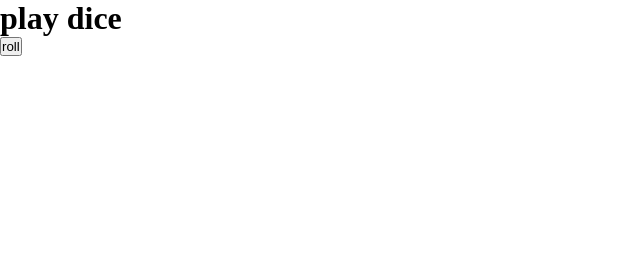
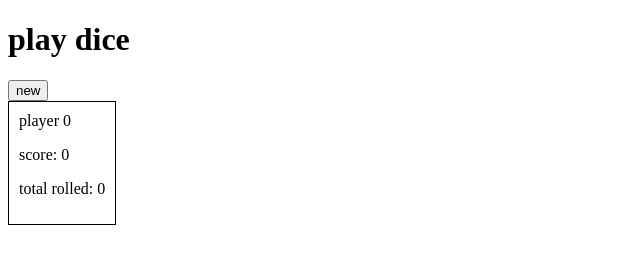
Before and after one commit to NeoIsRecursive/super-useless-site, a plain HTML site: page index.html in a window 1280 px wide. Shown: the whole page, without its empty margins (0-640 px from the left). Drawn offline with Linux system fonts and the light colour scheme.

Commit message:
its cool now

```diff
--- a/index.html
+++ b/index.html
@@ -4,12 +4,14 @@
     <meta charset="UTF-8" />
     <meta http-equiv="X-UA-Compatible" content="IE=edge" />
     <meta name="viewport" content="width=device-width, initial-scale=1.0" />
-    <link rel="stylesheet" href="style.css">
+    <link rel="stylesheet" href="styles/style.css" />
     <title></title>
   </head>
   <body>
     <h1>play dice</h1>
+    <button onclick="createPlayer()">new</button>
     <div class="game-board"></div>
+    <script src="scripts/player.js"></script>
     <script src="scripts/index.js"></script>
   </body>
 </html>
--- a/scripts/index.js
+++ b/scripts/index.js
@@ -3,58 +3,10 @@
 //Får fler 12 i samma omgång får de antingen slå om alla 3 slagen
 //eller tävla om vem som får högst poäng på ett slag.
 
-class Player {
-    constructor(id){
-        this.id = id;
-        this.score = 0;
-        this.die = [];
-        this.init();
-    }
-    init(){
-      const player = document.createElement('div');
-      player.id = 'player'+this.id;
-      document.querySelector('.game-board').appendChild(player);
-      this.drawPlayer();
-      player.addEventListener('click', event =>{
-        this.rollDice();
-      });
-    }
-    rollDice() {
-        this.die.push(Math.floor(Math.random()*6)+1);
-        if (this.die.length > 3) {
-          this.score = 0;
-          this.die = [];
-        }
-        this.drawPlayer();
-    }
-
-    drawPlayer() {
-        const player = document.querySelector('#player'+this.id);
-        player.innerHTML = '';
-        const rolls = document.createElement('ul');
-        this.die.forEach(value => {
-          const roll = document.createElement('li');
-          roll.textContent = value;
-          rolls.appendChild(roll);
-        });
-        const button = document.createElement('button');
-        button.id = this.id;
-        button.textContent = 'roll';
-        player.appendChild(rolls);
-        player.appendChild(button);
-    }
-
-    calcScore(){
-        this.die.forEach(roll => {
-            this.score += roll;
-        });
-    }
-}
-
 let players = [];
 
 const createPlayer = () => {
-    players.push(new Player(players.length));
-}
+  players.push(new Player(players.length));
+};
 
 createPlayer();
--- /dev/null
+++ b/scripts/player.js
@@ -0,0 +1,58 @@
+class Player {
+  constructor(id) {
+    this.id = id;
+    this.rolled = 0;
+    this.score = 0;
+    this.die = [];
+    this.init();
+  }
+  init() {
+    const player = document.createElement("div");
+    player.id = "player" + this.id;
+    player.setAttribute("class", "player");
+    document.querySelector(".game-board").appendChild(player);
+    this.drawPlayer();
+    player.addEventListener("click", (event) => {
+      this.rollDice();
+    });
+  }
+  rollDice() {
+    this.die.push(Math.floor(Math.random() * 6) + 1);
+    if (this.die.length > 3) this.reset();
+    this.calcScore();
+    this.drawPlayer();
+  }
+
+  drawPlayer() {
+    const player = document.querySelector("#player" + this.id);
+    player.textContent = "player " + this.id;
+    const rolls = document.createElement("ol");
+    this.die.forEach((value) => {
+      const roll = document.createElement("li");
+      roll.textContent = value;
+      rolls.appendChild(roll);
+    });
+    const rolled = document.createElement("p");
+    rolled.textContent = "total rolled: " + this.rolled;
+    const score = document.createElement("p");
+    score.textContent = "score: " + this.score;
+    player.appendChild(score);
+    player.appendChild(rolled);
+    player.appendChild(rolls);
+  }
+
+  calcScore() {
+    this.rolled = 0;
+    this.die.forEach((roll) => {
+      this.rolled += roll;
+    });
+    if (this.rolled === 12) {
+      this.reset();
+      this.score++;
+    }
+  }
+  reset() {
+    this.rolled = 0;
+    this.die = [];
+  }
+}
--- /dev/null
+++ b/styles/style.css
@@ -0,0 +1,16 @@
+.game-board {
+  display: flex;
+  gap: 5px;
+  flex-wrap: wrap;
+}
+
+.player {
+  border: 1px solid black;
+  display: inline-block;
+  padding: 10px;
+  text-align: left;
+}
+
+.player ol {
+  list-style-type: lower-roman;
+}
```
Also changed, not shown: .github/workflows/lint.yml.
